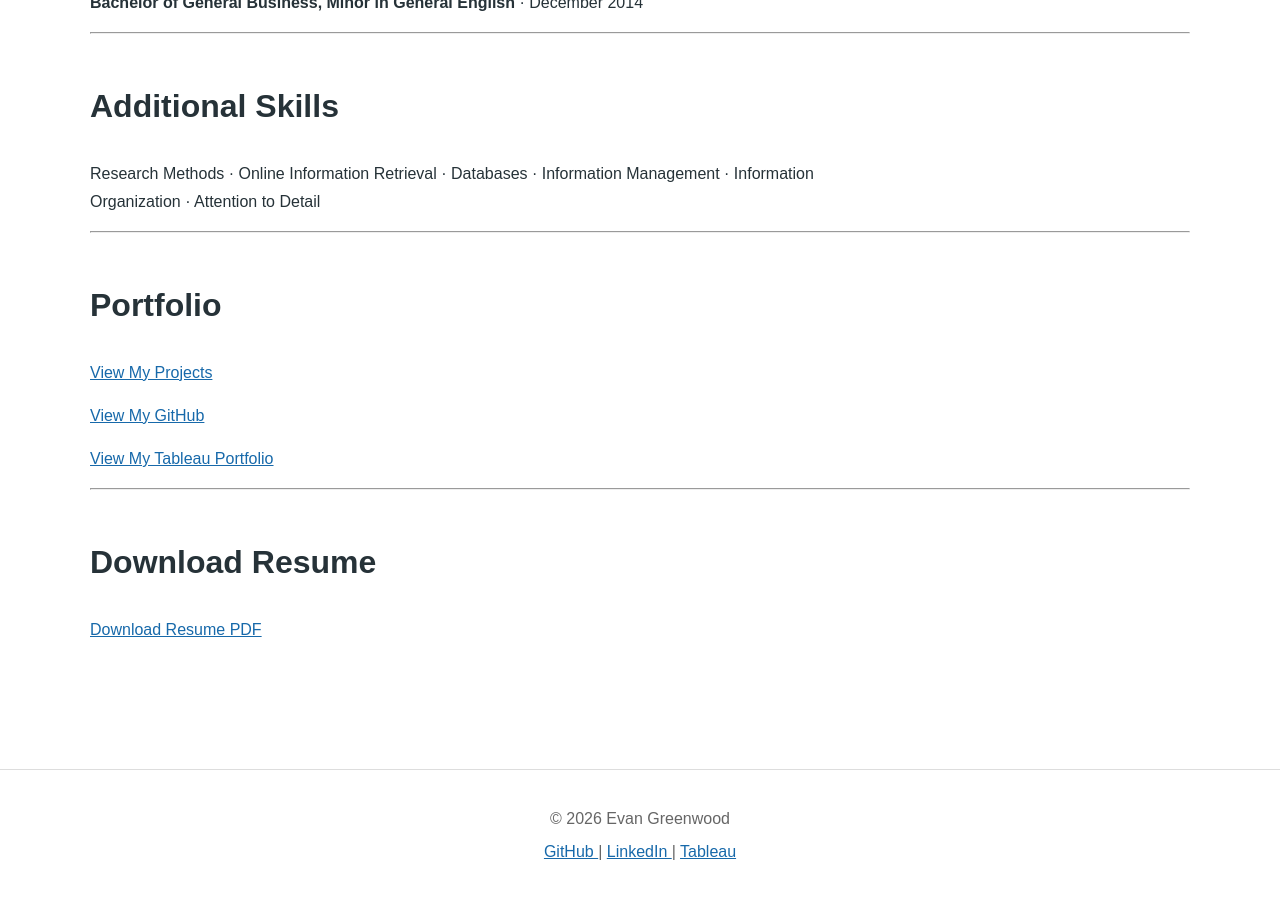
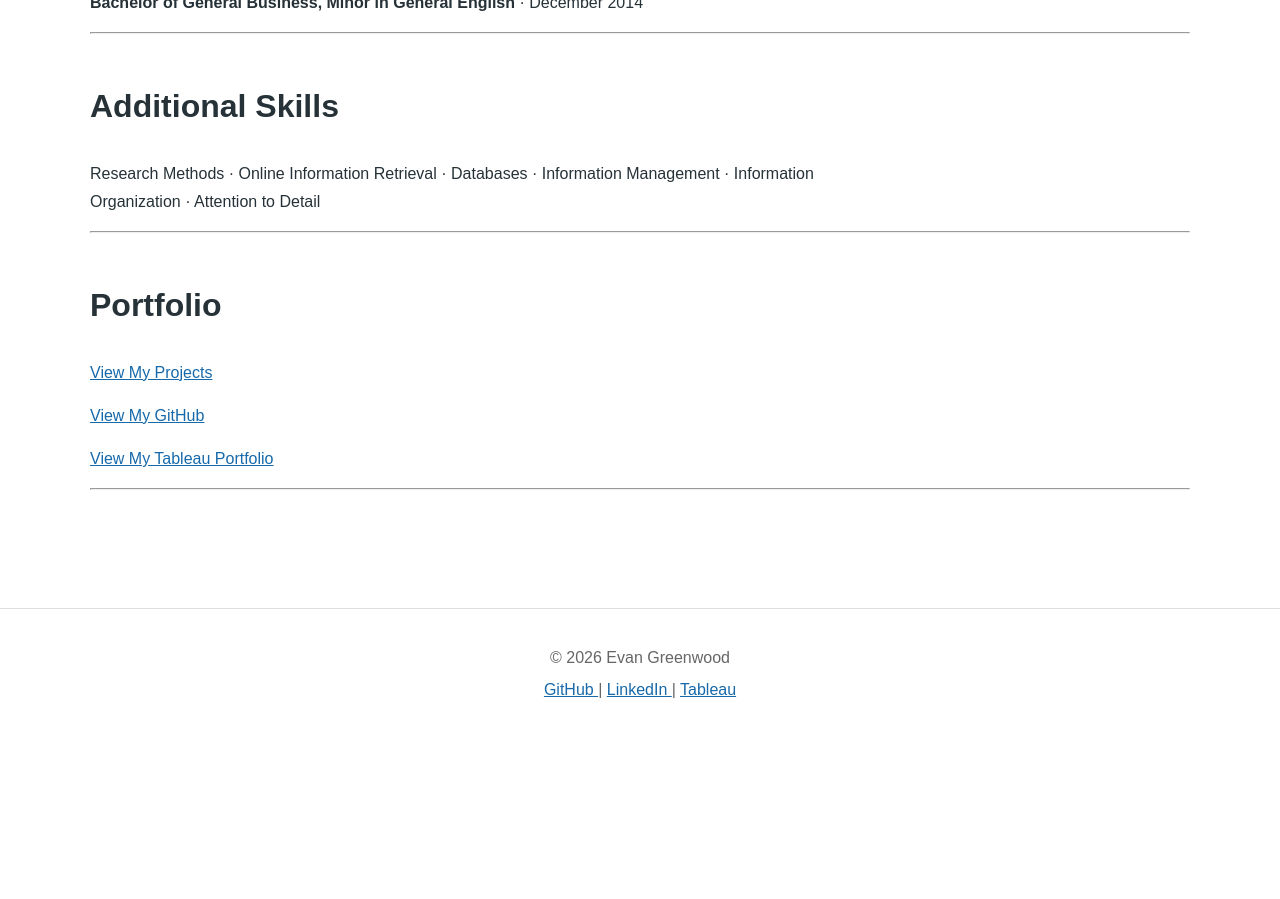
Before and after one commit to Ninja-Librarian/Ninja-Librarian.github.io, a Jekyll site: the page built from resume.md, in a window 1280 px wide and 900 px high, scrolled down 4064 px. Built offline with Jekyll 4.4.1, drawn with Linux system fonts in a browser that asks for light colours; after the commit the page ends 4803 px from its top, so only the background shows below that.

Commit message:
Update resume.md

```diff
--- a/resume.md
+++ b/resume.md
@@ -157,7 +157,3 @@ Research Methods · Online Information Retrieval · Databases · Information Man
 [View My Tableau Portfolio](https://public.tableau.com/app/profile/evan.greenwood/favorites)
 
 ---
-
-## Download Resume
-
-[Download Resume PDF](YOUR-RESUME-LINK)
```
